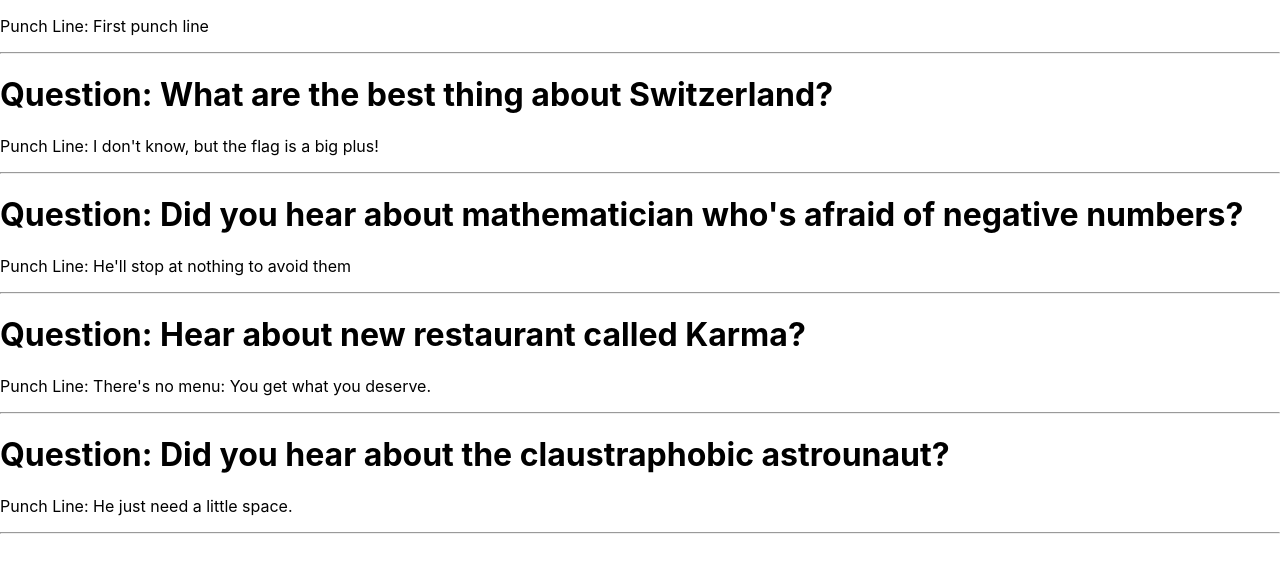
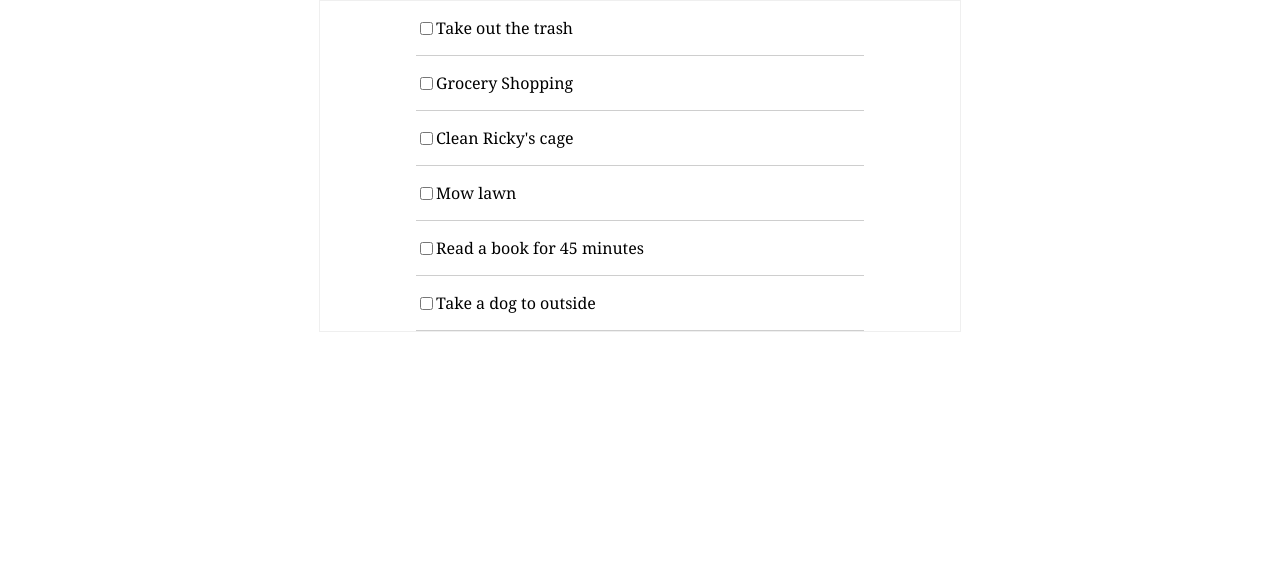
Before and after one commit to FirdavsSharapov/JavaScript, a React (Create React App) app in the folder JavaScript/JS_React_Project/todo-app/: page / in a window 1280 px wide. Shown: the top 572 px of the page. Built offline with nearby package versions, Linux system fonts and the light colour scheme.

Commit message:
class based components

```diff
--- a/JavaScript/JS_React_Project/todo-app/src/App.js
+++ b/JavaScript/JS_React_Project/todo-app/src/App.js
@@ -1,14 +1,15 @@
 import React from "react";
 import TodoItem from './TodoItem';
 import './style/style.css';
-
+import todosData from "./todosData";
 function App() {
+  const todosContainer = todosData.map((item) => (
+    <TodoItem key={item.id} text={item.text} checked={item.completed} />
+  ))
+console.log(todosContainer)
   return (
     <div className="todo-list">
-      <TodoItem />
-      <TodoItem />
-      <TodoItem />
-      <TodoItem />
+      {todosContainer}
     </div>
   );
 }
--- a/JavaScript/JS_React_Project/todo-app/src/TodoItem.js
+++ b/JavaScript/JS_React_Project/todo-app/src/TodoItem.js
@@ -1,11 +1,11 @@
 import React from 'react';
 import './style/style.css';
 
-function TodoItem() {
+function TodoItem(props) {
     return (
         <div className="todo-item">
-            <input type="checkbox" />
-            <p>Placeholder text here</p>
+            <input type="checkbox" checked={props.completed}/>
+            <p>{props.text}</p>
         </div>
     )
 }
--- /dev/null
+++ b/JavaScript/JS_React_Project/todo-app/src/classComponents/App.js
@@ -0,0 +1,17 @@
+import React from 'react';
+import Header from './Navbar';
+import MyInfo from './MyInfo';
+
+
+class App extends React.Component {
+    render() {
+        return (
+            <div>
+                <Header />
+                <MyInfo />
+            </div>
+        )
+    }
+}
+
+export default App;
--- a/JavaScript/JS_React_Project/todo-app/src/index.js
+++ b/JavaScript/JS_React_Project/todo-app/src/index.js
@@ -3,16 +3,15 @@ import ReactDOM from 'react-dom';
 import './index.css';
 import App from './App';
 import reportWebVitals from './reportWebVitals';
-import MyInfo from './MyInfo';
-import MainContent from './MainContent';
-import HourReminder from './HourReminder';
-import ContactCard from './contactCard/App';
-import JokeCards from './jokeComponents/App';
+// import MyInfo from './MyInfo';
+// import MainContent from './MainContent';
+// import HourReminder from './HourReminder';
+// import ContactCard from './contactCard/App';
+// import JokeCards from './jokeComponents/App';
 
 ReactDOM.render(
   <React.StrictMode>
-    <JokeCards />
-    {/* <MainContent /> */}
+    <App />
   </React.StrictMode>,
   document.getElementById('root')
 );
--- /dev/null
+++ b/JavaScript/JS_React_Project/todo-app/src/todosData.js
@@ -0,0 +1,34 @@
+const todosData = [
+    {
+        id: 1,
+        text: "Take out the trash",
+        completed: true,
+    },
+    {
+        id: 2,
+        text: "Grocery Shopping",
+        completed: true,
+    },
+    {
+        id: 3,
+        text: "Clean Ricky's cage",
+        completed: false,
+    },
+    {
+        id: 4,
+        text: "Mow lawn",
+        completed: true,
+    },
+    {
+        id: 5,
+        text: "Read a book for 45 minutes",
+        completed: true,
+    },
+    {
+        id: 6,
+        text: "Take a dog to outside",
+        completed: false,
+    },
+];
+
+export default todosData;
```
